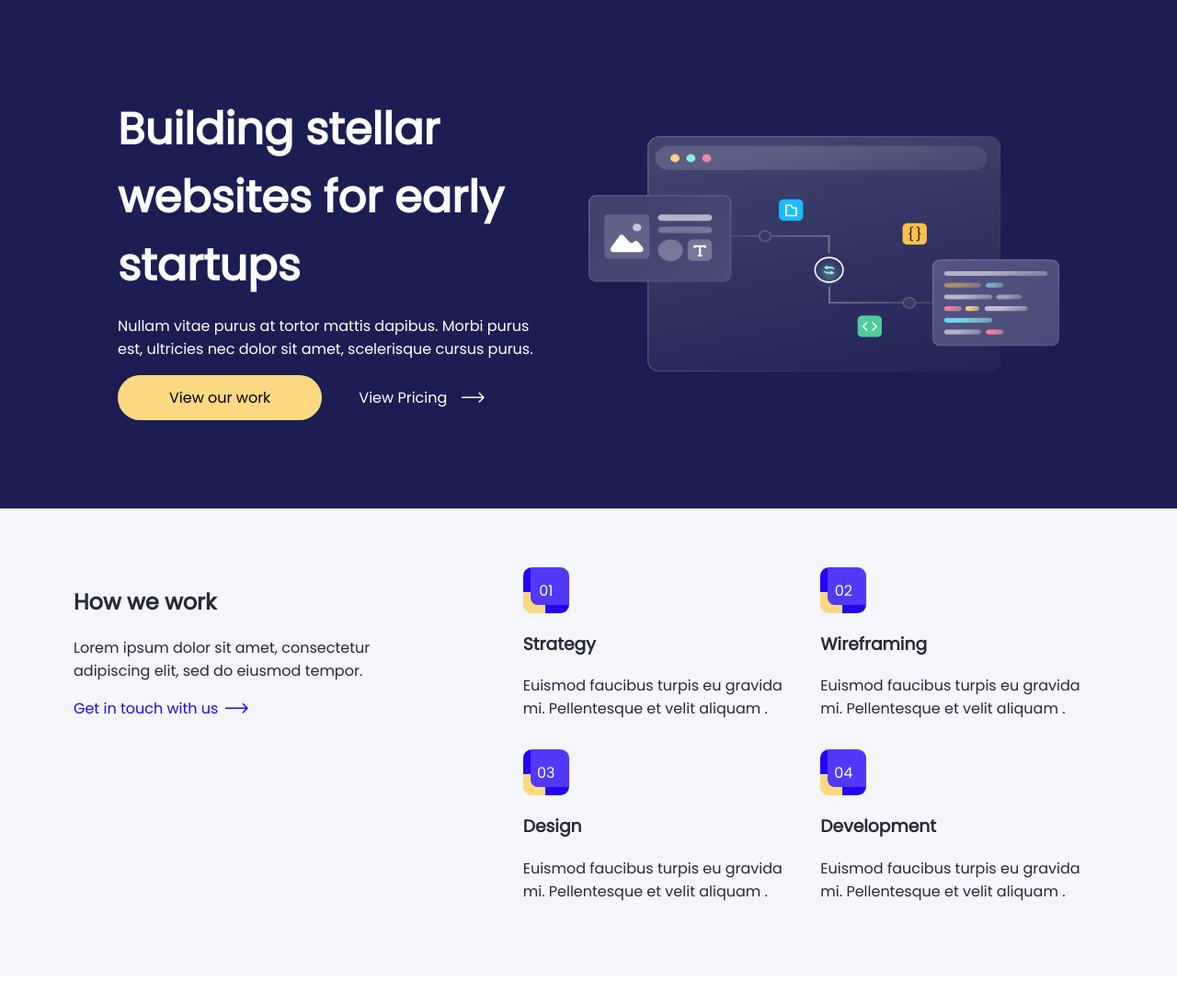
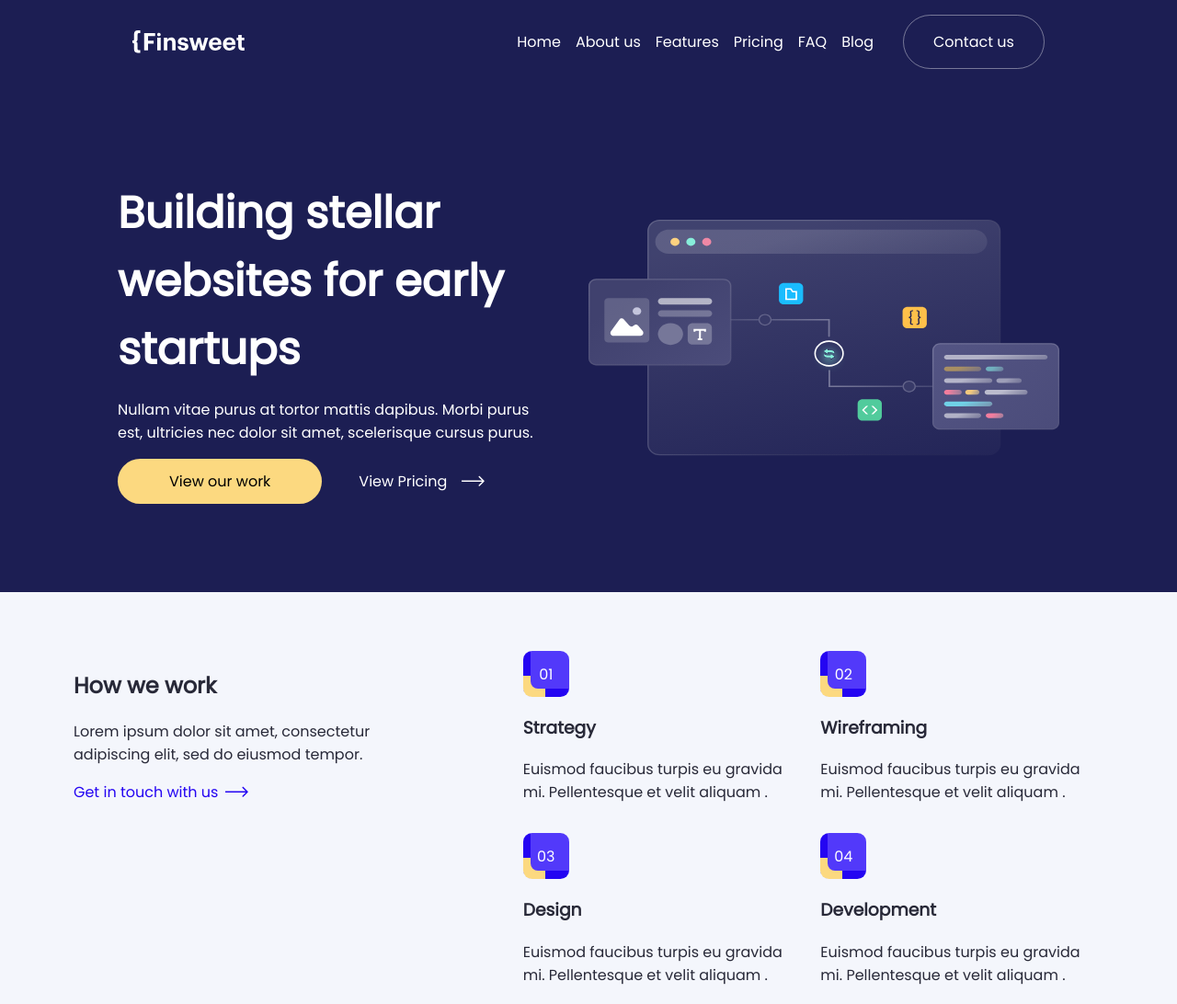
Before and after one commit to NatanCastro/finsweet-js, a website: page src/pages/home.html in a window 1280 px wide. Shown: the top 1092 px of the page at 92% size. Drawn offline with Linux system fonts and the light colour scheme.

Commit message:
add header component

```diff
--- a/src/components/blog-card.js
+++ b/src/components/blog-card.js
@@ -34,8 +34,6 @@ export function blogCardComponent(data) {
     undefined,
     true,
   );
-  console.log(button);
-
   placeElement(image, card);
   placeElement(date, card);
   placeElement(title, card);
--- /dev/null
+++ b/src/components/header.js
@@ -0,0 +1,40 @@
+import { headerData } from "/data/header.js";
+import { createElement } from "/factory/create-element.factory.js";
+import { linkComponent } from "./link.js";
+import { placeElement } from "/factory/place-element.factory.js";
+
+export function headerComponent(headerSect) {
+  const logo = createElement("img", {
+    attrs: [
+      {
+        key: "src",
+        value: headerData.logo,
+      },
+    ],
+  });
+  const content = createElement("div", {
+    class: "header-content",
+  });
+  const nav = createElement("nav", {
+    class: "header-nav",
+  });
+  const ul = createElement("ul");
+  headerData.links.map((l) => {
+    const li = createElement("li");
+    const link = linkComponent(l.text, l.action);
+    placeElement(link, li);
+    placeElement(li, ul);
+  });
+
+  const contactButton = linkComponent(
+    headerData.contact.text,
+    headerData.contact.action,
+    "header-contact",
+  );
+
+  placeElement(ul, nav);
+  placeElement(nav, content);
+  placeElement(contactButton, content);
+  placeElement(logo, headerSect);
+  placeElement(content, headerSect);
+}
--- a/src/components/link.js
+++ b/src/components/link.js
@@ -8,7 +8,12 @@ import { arrowComponent } from "./arrow.js";
  * @param {string | undefined} className
  * @param {boolean} arrow
  */
-export function linkComponent(text, action, className, arrow) {
+export function linkComponent(
+  text,
+  action,
+  className = undefined,
+  arrow = false,
+) {
   const link = createElement("a", {
     text,
     class: className,
--- /dev/null
+++ b/src/data/header.js
@@ -0,0 +1,33 @@
+export const headerData = {
+  logo: "/public/logo.svg",
+  links: [
+    {
+      text: "Home",
+      action: "",
+    },
+    {
+      text: "About us",
+      action: "",
+    },
+    {
+      text: "Features",
+      action: "",
+    },
+    {
+      text: "Pricing",
+      action: "",
+    },
+    {
+      text: "FAQ",
+      action: "",
+    },
+    {
+      text: "Blog",
+      action: "",
+    },
+  ],
+  contact: {
+    text: "Contact us",
+    action: "",
+  },
+};
--- a/src/js/home.js
+++ b/src/js/home.js
@@ -1,4 +1,8 @@
+import { headerComponent } from "/components/header.js";
 import { homeService } from "/service/setup/index.js";
+
+const headerSect = document.getElementById("header");
+headerComponent(headerSect);
 
 const heroSect = document.getElementById("hero");
 homeService.createHero(heroSect);
--- /dev/null
+++ b/src/style/header.css
@@ -0,0 +1,82 @@
+#header,
+.header-content,
+.header-nav,
+.header-content > nav > ul {
+  display: flex;
+}
+
+#header {
+  background-color: var(--tint-blue);
+  padding: 1rem;
+  justify-content: space-around;
+}
+
+.header-content {
+  align-items: center;
+  gap: 2rem;
+}
+
+.header-content > nav > ul {
+  gap: 1rem;
+}
+
+.header-contact {
+  padding: 1rem 2rem;
+  border: 1px solid #fff6;
+  border-radius: 99px;
+}
+
+@media (max-width: 768px) {
+  #header {
+    justify-content: space-between;
+  }
+
+  .header-content {
+    width: 2rem;
+    aspect-ratio: 1;
+    position: relative;
+    background-image: url("/public/hamburger-menu.svg");
+    background-size: cover;
+    gap: 0;
+
+    & > nav,
+    & > .header-contact {
+      position: absolute;
+      display: none;
+    }
+    &:focus-within > nav,
+    &:hover > nav {
+      display: flex;
+      justify-content: center;
+      align-items: center;
+      bottom: -29rem;
+      right: -1rem;
+      background-color: #fff;
+      color: var(--dark-blue);
+
+      & > ul {
+        flex-direction: column;
+        padding: 0;
+        margin: 0;
+
+        & > li {
+          padding: 1rem 1.5rem;
+          transition: 0.5s;
+
+          &:hover {
+            background-color: var(--tint-blue);
+
+            > a {
+              color: white;
+            }
+          }
+
+          & > a {
+            --arrow-color: black;
+            color: black;
+          }
+        }
+      }
+    }
+  }
+}
--- a/src/style/home/index.css
+++ b/src/style/home/index.css
@@ -9,3 +9,4 @@
 @import url("media.css");
 @import url("../carousel.css");
 @import url("../blog-card.css");
+@import url("../header.css");
```
Also changed, not shown: src/public/hamburger-menu.svg (added), src/public/logo.svg (added).
